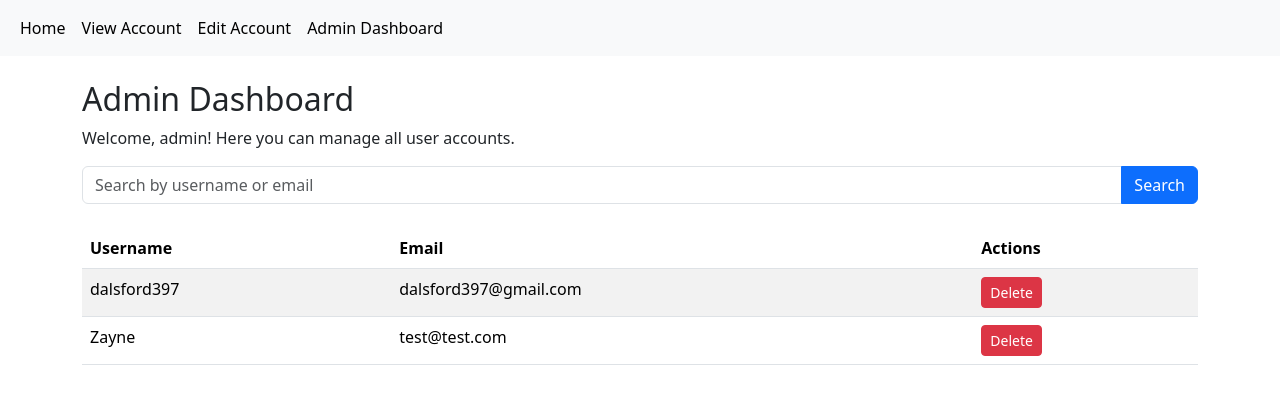
After one commit to dalsford3974/Intro_To_SE_Project_G4, a Flask app: page /adminDashboard in a window 1280 px wide. The commit adds this page. Shown: the top 404 px of the page. Run offline with Flask 3, Linux system fonts and the light colour scheme; a user stored in the database is signed in.

Commit message:
Added admin dashboard

```diff
--- a/main.py
+++ b/main.py
@@ -170,6 +170,52 @@ def AddToCart():
         else:
             return redirect(url_for('home'))
 
+#ADMIN STUFF
+
+@app.route('/adminDashboard', methods=['GET'])
+@login_required
+def adminDashboard():
+    # Ensure only admins can access this page
+    if not current_user.isAdmin:
+        flash('You do not have permission to access this page.', 'error')
+        return redirect(url_for('home'))
+
+    # Get the search query from the request arguments
+    search_query = request.args.get('search', '')
+
+    # Query the database for users
+    if search_query:
+        users = User.query.filter(
+            ((User.username.ilike(f"%{search_query}%")) | (User.email.ilike(f"%{search_query}%"))) &
+            (User.isAdmin == False)  # Exclude admin accounts
+        ).all()
+    else:
+        users = User.query.filter_by(isAdmin=False).all()
+
+    return render_template('adminDashboard.html', users=users)
+
+@app.route('/deleteUser/<int:user_id>', methods=['POST'])
+@login_required
+def deleteUser(user_id):
+    # Ensure only admins can delete accounts
+    if not current_user.isAdmin:
+        flash('You do not have permission to perform this action.', 'error')
+        return redirect(url_for('home'))
+
+    # Prevent deletion of the admin account
+    if user_id == current_user.userID:
+        flash('You cannot delete your own account.', 'error')
+        return redirect(url_for('adminDashboard'))
+
+    user = User.query.get(user_id)
+    if not user:
+        flash('User not found.', 'error')
+        return redirect(url_for('adminDashboard'))
+
+    db.session.delete(user)
+    db.session.commit()
+    flash(f'User {user.username} has been deleted.', 'success')
+    return redirect(url_for('adminDashboard'))
 
 @app.route('/Viewcart', methods=['GET', 'POST'])
 def create_tables():
--- /dev/null
+++ b/templates/adminDashboard.html
@@ -0,0 +1,41 @@
+{% extends "home.html" %}
+{% block content %}
+
+<div class="container mt-4">
+    <h2>Admin Dashboard</h2>
+    <p>Welcome, {{ current_user.username }}! Here you can manage all user accounts.</p>
+
+    <!-- Search Form -->
+    <form method="GET" action="{{ url_for('adminDashboard') }}" class="mb-4">
+        <div class="input-group">
+            <input type="text" class="form-control" name="search" placeholder="Search by username or email" value="{{ request.args.get('search', '') }}">
+            <button type="submit" class="btn btn-primary">Search</button>
+        </div>
+    </form>
+
+    <!-- User Accounts Table -->
+    <table class="table table-striped">
+        <thead>
+            <tr>
+                <th>Username</th>
+                <th>Email</th>
+                <th>Actions</th>
+            </tr>
+        </thead>
+        <tbody>
+            {% for user in users %}
+            <tr>
+                <td>{{ user.username }}</td>
+                <td>{{ user.email }}</td>
+                <td>
+                    <form method="POST" action="{{ url_for('deleteUser', user_id=user.userID) }}" style="display: inline;">
+                        <button type="submit" class="btn btn-danger btn-sm" onclick="return confirm('Are you sure you want to delete this account? This action cannot be undone.')">Delete</button>
+                    </form>
+                </td>
+            </tr>
+            {% endfor %}
+        </tbody>
+    </table>
+</div>
+
+{% endblock %}
--- a/templates/home.html
+++ b/templates/home.html
@@ -32,7 +32,11 @@
                         <a class="nav-link active" aria-current="page" href="/editAccount">Edit Account</a>
                         {% endif %}
                     </li>
-
+                    <li class="nav-item">
+                        {% if current_user.userID == 0 %}
+                        <a class="nav-link active" aria-current="page" href="/adminDashboard">Admin Dashboard</a>
+                        {% endif %}
+                    </li>
                 </ul>
             </div>
         </div>
```
Also changed, not shown: instance/introToSE.db.
